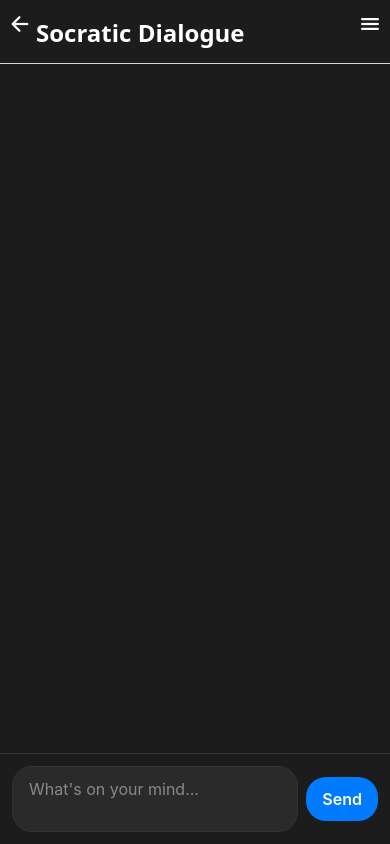
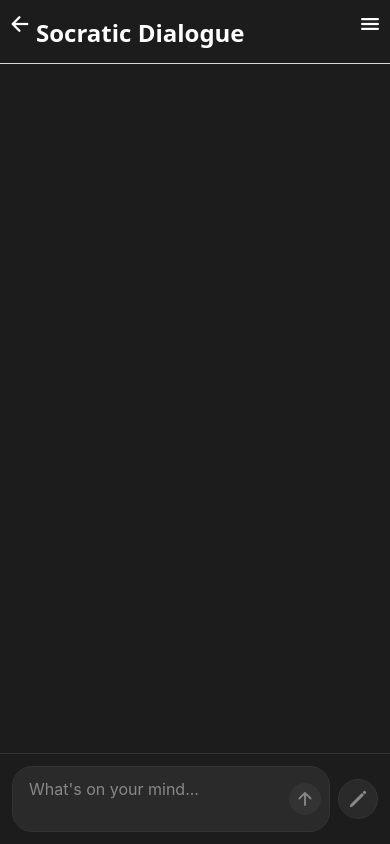
Before and after one commit to hwernick/clean-home, a React Native app: screen /Dialogue in a window 390 px wide. Built offline with nearby package versions, Linux system fonts and the light colour scheme.

Commit message:
added note taking screen

```diff
--- a/App.tsx
+++ b/App.tsx
@@ -6,12 +6,17 @@ import { createNativeStackNavigator } from '@react-navigation/native-stack';
 import DialogueScreen from './screens/DialogueScreen';
 import HomeScreen from './screens/HomeScreen';
 import ProfileScreen from './screens/ProfileScreen';
+import NotesScreen from './screens/NotesScreen';
 
 // Define the type for your navigation parameters
 export type RootStackParamList = {
   Home: undefined;
   Dialogue: undefined;
   Profile: undefined;
+  Notes: {
+    conversationId: string;
+    messages: Array<{ role: string; content: string }>;
+  };
 };
 
 const Stack = createNativeStackNavigator<RootStackParamList>();
@@ -53,6 +58,13 @@ export default function App() {
             title: 'Profile',
           }}
         />
+        <Stack.Screen
+          name="Notes"
+          component={NotesScreen}
+          options={{
+            title: 'Notes',
+          }}
+        />
       </Stack.Navigator>
     </NavigationContainer>
   );
--- a/screens/DialogueScreen.tsx
+++ b/screens/DialogueScreen.tsx
@@ -220,7 +220,7 @@ export default function DialogueScreen({ navigation }: DialogueScreenProps) {
       <KeyboardAvoidingView
         style={styles.keyboardAvoid}
         behavior={Platform.OS === 'ios' ? 'padding' : 'height'}
-        keyboardVerticalOffset={Platform.OS === 'ios' ? 0 : 20}
+        keyboardVerticalOffset={Platform.OS === 'ios' ? 90 : 0}
       >
         <TouchableWithoutFeedback onPress={Keyboard.dismiss}>
           <View style={styles.mainContainer}>
@@ -258,6 +258,8 @@ export default function DialogueScreen({ navigation }: DialogueScreenProps) {
             </ScrollView>
 
             <View style={styles.inputWrapper}>
+              <View style={styles.inputRow}>
+                <View style={styles.inputContainer}>
                   <TextInput
                     style={styles.input}
                     value={input}
@@ -269,12 +271,34 @@ export default function DialogueScreen({ navigation }: DialogueScreenProps) {
                     returnKeyType="send"
                   />
                   <TouchableOpacity
-                style={styles.sendButton}
+                    style={[styles.sendButton, (!input.trim() || loading) && styles.sendButtonDisabled]}
                     onPress={sendMessage}
                     disabled={loading || !input.trim()}
                   >
-                <Text style={styles.sendButtonText}>Send</Text>
+                    <Icon name="arrow-up" size={20} color={input.trim() && !loading ? "#fff" : "#888"} />
                   </TouchableOpacity>
+                </View>
+                <TouchableOpacity
+                  style={styles.penButton}
+                  onPress={() => {
+                    if (currentConversationId) {
+                      navigation.navigate('Notes', {
+                        conversationId: currentConversationId,
+                        messages: messages,
+                      });
+                    } else {
+                      // If no conversation exists yet, create one first
+                      createNewConversation();
+                      navigation.navigate('Notes', {
+                        conversationId: currentConversationId || Date.now().toString(),
+                        messages: messages,
+                      });
+                    }
+                  }}
+                >
+                  <Icon name="pencil" size={20} color="#888" />
+                </TouchableOpacity>
+              </View>
             </View>
           </View>
         </TouchableWithoutFeedback>
@@ -385,33 +409,50 @@ const styles = StyleSheet.create({
     backgroundColor: '#1c1c1c',
     borderTopWidth: 1,
     borderColor: '#333',
+    paddingBottom: Platform.OS === 'ios' ? 20 : 12,
+  },
+  inputRow: {
     flexDirection: 'row',
     alignItems: 'center',
   },
+  inputContainer: {
+    flex: 1,
+    flexDirection: 'row',
+    alignItems: 'center',
+    backgroundColor: '#2a2a2a',
+    borderRadius: 20,
+    borderWidth: 1,
+    borderColor: '#333',
+    paddingRight: 8,
+    marginRight: 8,
+  },
   input: {
     flex: 1,
-    borderWidth: 1,
-    borderColor: '#333',
-    borderRadius: 20,
     paddingHorizontal: 16,
     paddingVertical: 12,
     fontSize: 16,
+    color: '#fff',
+  },
+  penButton: {
+    width: 40,
+    height: 40,
+    borderRadius: 20,
     backgroundColor: '#2a2a2a',
-    color: '#fff',
-    marginRight: 8,
+    justifyContent: 'center',
+    alignItems: 'center',
+    borderWidth: 1,
+    borderColor: '#333',
   },
   sendButton: {
+    width: 32,
+    height: 32,
+    borderRadius: 16,
     backgroundColor: '#007AFF',
-    borderRadius: 20,
-    paddingHorizontal: 16,
-    paddingVertical: 12,
     justifyContent: 'center',
     alignItems: 'center',
   },
-  sendButtonText: {
-    color: '#fff',
-    fontSize: 16,
-    fontWeight: '600',
+  sendButtonDisabled: {
+    backgroundColor: '#333',
   },
   modalContainer: {
     flex: 1,
--- /dev/null
+++ b/screens/NotesScreen.tsx
@@ -0,0 +1,230 @@
+import React, { useState, useEffect } from 'react';
+import {
+  View,
+  Text,
+  StyleSheet,
+  SafeAreaView,
+  TextInput,
+  TouchableOpacity,
+  ScrollView,
+  KeyboardAvoidingView,
+  Platform,
+  ActivityIndicator,
+} from 'react-native';
+import { NativeStackNavigationProp } from '@react-navigation/native-stack';
+import { RootStackParamList } from '../App';
+import Icon from 'react-native-vector-icons/Ionicons';
+import AsyncStorage from '@react-native-async-storage/async-storage';
+
+type NotesScreenProps = {
+  navigation: NativeStackNavigationProp<RootStackParamList, 'Notes'>;
+  route: {
+    params: {
+      conversationId: string;
+      messages: Array<{ role: string; content: string }>;
+    };
+  };
+};
+
+export default function NotesScreen({ navigation, route }: NotesScreenProps) {
+  const { conversationId, messages } = route.params;
+  const [notes, setNotes] = useState('');
+  const [title, setTitle] = useState('Notes');
+  const [loading, setLoading] = useState(false);
+  const [saving, setSaving] = useState(false);
+
+  useEffect(() => {
+    navigation.setOptions({
+      title: 'Notes',
+      headerLeft: () => (
+        <TouchableOpacity
+          onPress={() => navigation.goBack()}
+          style={{ marginLeft: 8, marginBottom: 16 }}
+        >
+          <Icon name="arrow-back" size={24} color="#fff" />
+        </TouchableOpacity>
+      ),
+      headerRight: () => (
+        <TouchableOpacity
+          onPress={saveNotes}
+          style={{ marginRight: 8, marginBottom: 16 }}
+        >
+          <Icon name="save-outline" size={24} color="#fff" />
+        </TouchableOpacity>
+      ),
+    });
+  }, [navigation, notes]);
+
+  useEffect(() => {
+    loadNotes();
+    generateInitialNotes();
+  }, []);
+
+  const loadNotes = async () => {
+    try {
+      const storedNotes = await AsyncStorage.getItem(`notes_${conversationId}`);
+      if (storedNotes) {
+        setNotes(storedNotes);
+      }
+    } catch (error) {
+      console.error('Error loading notes:', error);
+    }
+  };
+
+  const saveNotes = async () => {
+    setSaving(true);
+    try {
+      await AsyncStorage.setItem(`notes_${conversationId}`, notes);
+      // Also save the title
+      await AsyncStorage.setItem(`notes_title_${conversationId}`, title);
+    } catch (error) {
+      console.error('Error saving notes:', error);
+    }
+    setSaving(false);
+  };
+
+  const generateInitialNotes = async () => {
+    if (notes) return; // Don't generate if notes already exist
+
+    setLoading(true);
+    try {
+      // Format the conversation into notes
+      let formattedNotes = '';
+
+      // Add a header
+      formattedNotes += '# Conversation Notes\n\n';
+
+      // Add each message with proper formatting
+      messages.forEach((msg, index) => {
+        const role = msg.role === 'user' ? 'You' : 'Assistant';
+        formattedNotes += `## ${role} (Message ${index + 1})\n\n`;
+        formattedNotes += `${msg.content}\n\n`;
+
+        // Add a separator between messages
+        if (index < messages.length - 1) {
+          formattedNotes += '---\n\n';
+        }
+      });
+
+      // Add a summary section
+      formattedNotes += '## Summary\n\n';
+      formattedNotes += 'Key points from this conversation:\n\n';
+      formattedNotes += '- [Add key point 1]\n';
+      formattedNotes += '- [Add key point 2]\n';
+      formattedNotes += '- [Add key point 3]\n\n';
+
+      // Add an action items section
+      formattedNotes += '## Action Items\n\n';
+      formattedNotes += '- [ ] [Add action item 1]\n';
+      formattedNotes += '- [ ] [Add action item 2]\n';
+
+      setNotes(formattedNotes);
+
+      // Generate a title based on the first user message
+      const firstUserMessage = messages.find(msg => msg.role === 'user');
+      if (firstUserMessage) {
+        const generatedTitle = firstUserMessage.content.slice(0, 30) + (firstUserMessage.content.length > 30 ? '...' : '');
+        setTitle(`Notes: ${generatedTitle}`);
+      }
+    } catch (error) {
+      console.error('Error generating notes:', error);
+    }
+    setLoading(false);
+  };
+
+  return (
+    <SafeAreaView style={styles.container}>
+      <KeyboardAvoidingView
+        style={styles.keyboardAvoid}
+        behavior={Platform.OS === 'ios' ? 'padding' : 'height'}
+        keyboardVerticalOffset={Platform.OS === 'ios' ? 90 : 0}
+      >
+        <View style={styles.mainContainer}>
+          <TextInput
+            style={styles.titleInput}
+            value={title}
+            onChangeText={setTitle}
+            placeholder="Notes Title"
+            placeholderTextColor="#888"
+          />
+
+          {loading ? (
+            <View style={styles.loadingContainer}>
+              <ActivityIndicator size="large" color="#007AFF" />
+              <Text style={styles.loadingText}>Generating notes...</Text>
+            </View>
+          ) : (
+            <TextInput
+              style={styles.notesInput}
+              value={notes}
+              onChangeText={setNotes}
+              placeholder="Your notes will appear here..."
+              placeholderTextColor="#888"
+              multiline
+              textAlignVertical="top"
+            />
+          )}
+
+          {saving && (
+            <View style={styles.savingIndicator}>
+              <Text style={styles.savingText}>Saving...</Text>
+            </View>
+          )}
+        </View>
+      </KeyboardAvoidingView>
+    </SafeAreaView>
+  );
+}
+
+const styles = StyleSheet.create({
+  container: {
+    flex: 1,
+    backgroundColor: '#1c1c1c',
+  },
+  keyboardAvoid: {
+    flex: 1,
+  },
+  mainContainer: {
+    flex: 1,
+    padding: 16,
+  },
+  titleInput: {
+    fontSize: 24,
+    fontWeight: 'bold',
+    color: '#fff',
+    marginBottom: 16,
+    padding: 8,
+    borderBottomWidth: 1,
+    borderBottomColor: '#333',
+  },
+  notesInput: {
+    flex: 1,
+    fontSize: 16,
+    color: '#fff',
+    lineHeight: 24,
+    padding: 8,
+    textAlignVertical: 'top',
+  },
+  loadingContainer: {
+    flex: 1,
+    justifyContent: 'center',
+    alignItems: 'center',
+  },
+  loadingText: {
+    color: '#fff',
+    marginTop: 16,
+    fontSize: 16,
+  },
+  savingIndicator: {
+    position: 'absolute',
+    bottom: 16,
+    right: 16,
+    backgroundColor: 'rgba(0, 0, 0, 0.7)',
+    padding: 8,
+    borderRadius: 8,
+  },
+  savingText: {
+    color: '#fff',
+    fontSize: 14,
+  },
+});
```
Lines whose indentation alone changed are shown as unchanged.
